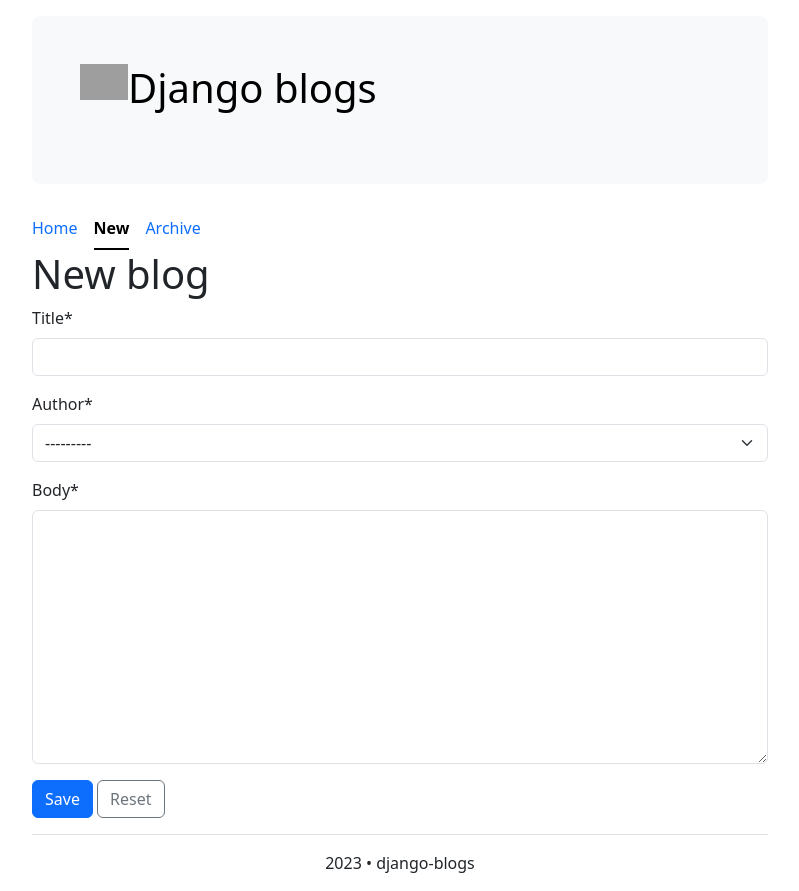
After one commit to pongkot/post_web, a Django app: page /post/new in a window 1280 px wide. The commit adds this page. Shown: the whole page, without its empty margins (240-1039 px from the left). Run offline with Django 4.2, Linux system fonts and the light colour scheme; some libraries are stand-ins or nearby versions; grey boxes are pictures that could not be loaded.

Commit message:
feat: add create view for post

```diff
--- a/post/models.py
+++ b/post/models.py
@@ -15,7 +15,7 @@ class Post(models.Model):
         return self.title
 
     def get_absolute_url(self):
-        return reverse("post_update", args=[str(self.id)])
+        return reverse("post_detail", args=[str(self.id)])
 
     def stars(self):
         comments = self.post_comment.all()
--- /dev/null
+++ b/post/templates/post_create.html
@@ -0,0 +1,11 @@
+{% extends 'main_layout.html' %}
+{% load crispy_forms_tags %}
+{% block content %}
+    <h1>New blog</h1>
+    <form action="" method="post">
+        {% csrf_token %}
+        {{ form|crispy }}
+        <input class="btn btn-primary" type="submit" value="Save">
+        <input class="btn btn-outline-secondary" type="reset">
+    </form>
+{% endblock %}
--- a/post/templates/post_list.html
+++ b/post/templates/post_list.html
@@ -26,7 +26,7 @@
             </div>
         </div>
         <div class="fixed-bottom d-flex justify-content-end" style="right: 12rem; bottom: 10px;">
-            <a href="#" class="btn btn-primary" title="New Blog">
+            <a href="{% url 'post_create' %}" class="btn btn-primary" title="New Blog">
                 <i class=" bi bi-plus-lg" style="font-size: 28px"></i>
             </a>
         </div>
--- a/post/urls.py
+++ b/post/urls.py
@@ -1,9 +1,10 @@
 from django.urls import path
 
-from .views import PostListView, PostDetailView, PostUpdateView
+from .views import PostListView, PostDetailView, PostUpdateView, PostCreateView
 
 urlpatterns = [
     path("", PostListView.as_view(), name="post_list"),
+    path("new", PostCreateView.as_view(), name="post_create"),
     path("<int:pk>/detail", PostDetailView.as_view(), name="post_detail"),
     path("<int:pk>/update", PostUpdateView.as_view(), name="post_update"),
 ]
--- a/post/views.py
+++ b/post/views.py
@@ -1,4 +1,4 @@
-from django.views.generic import ListView, DetailView, UpdateView
+from django.views.generic import ListView, DetailView, UpdateView, CreateView
 
 from .models import Post
 
@@ -35,3 +35,14 @@ class PostUpdateView(UpdateView):
         context = super().get_context_data()
         context["name"] = "post_update"
         return context
+
+
+class PostCreateView(CreateView):
+    model = Post
+    template_name = "post_create.html"
+    fields = ["title", "author", "body"]
+
+    def get_context_data(self, **kwargs):
+        context = super().get_context_data()
+        context["name"] = "post_create"
+        return context
--- a/templates/main_layout.html
+++ b/templates/main_layout.html
@@ -42,6 +42,10 @@
                     <a class="nav-link" href="{% url 'index' %}">Home</a>
                 </li>
                 <li class="nav-item">
+                    <a class="nav-link {% if name == 'post_create' %}active{% endif %}"
+                       href="{% url 'post_create' %}">New</a>
+                </li>
+                <li class="nav-item">
                     <a class="nav-link {% if name == 'post_list' or name == 'post_detail' or name == 'post_update' %}active{% endif %}"
                        href="{% url 'post_list' %}">Archive</a>
                 </li>
```
